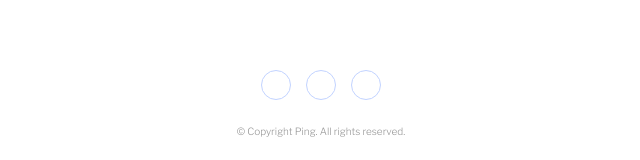
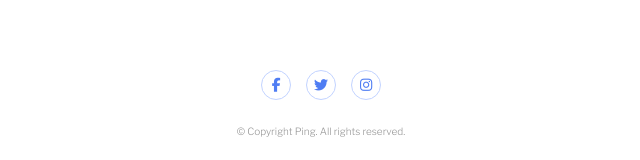
Before and after one commit to PerezLuisMariano/014FM_Ping, a plain HTML site: page index.html in a window 1280 px wide. Shown: the part 789-949 px from the top of the page, 319-959 px from the left. Drawn offline with nearby package versions, Linux system fonts and the light colour scheme.

Commit message:
html - fixed icon 1

```diff
--- a/index.html
+++ b/index.html
@@ -7,7 +7,7 @@
     <link rel="shortcut icon" href="./assets/images/f.png" type="image/x-icon">
     <link rel="preconnect" href="https://fonts.googleapis.com">
     <link rel="preconnect" href="https://fonts.gstatic.com" crossorigin>
-    <!-- <script src="https://kit.fontawesome.com/ba3e6970e1.js" crossorigin="anonymous"></script> -->
+    <script src="https://kit.fontawesome.com/ba3e6970e1.js" crossorigin="anonymous"></script>
     <link href="https://fonts.googleapis.com/css2?family=Libre+Franklin:wght@300;600;700&display=swap" rel="stylesheet">
     <link rel="stylesheet" href="./css/resetPro.css">
     <link rel="stylesheet" href="./css/style.css">
```
